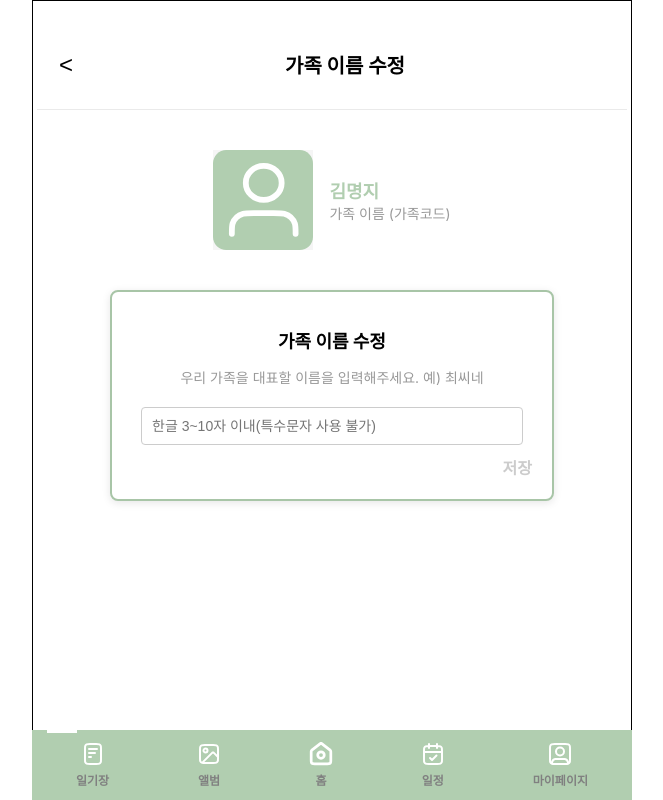
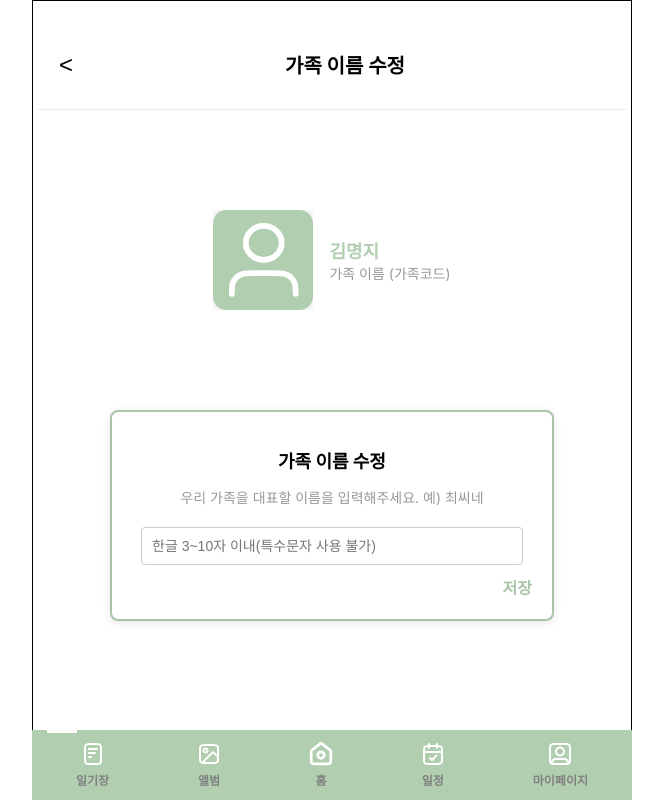
Before and after one commit to MyongjiCollaboration/Front, a React (Create React App) app: page /family-name-edit in a window 1280 px wide. Shown: the whole page, without its empty margins (308-971 px from the left). Built offline with nearby package versions, Linux system fonts and the light colour scheme.

Commit message:
feat:Detail2

```diff
--- a/src/page/Detail.js
+++ b/src/page/Detail.js
@@ -109,7 +109,7 @@ const ProfileSection = styled.div`
   display: flex;
   align-items: center;
   justify-content: center;
-  margin: 40px;
+  margin: 100px;
 `;
 
 const ProfileImage = styled.img`
@@ -176,11 +176,10 @@ const SaveText = styled.p`
   width: 100%;
   font-size: 16px;
   font-weight: bold;
-  color: ${({ theme, disabled }) =>
-    disabled ? '#ccc' : theme.colors.green3}; /* 텍스트 색상 변경 */
+  color: ${({ theme }) => theme.colors.green3};
   text-align: right;
   margin: 0;
-  cursor: ${({ disabled }) => (disabled ? 'not-allowed' : 'pointer')};
+  cursor: ${({ disabled }) => (disabled ? '' : 'pointer')};
 `;
 
 export default Detail;
```
